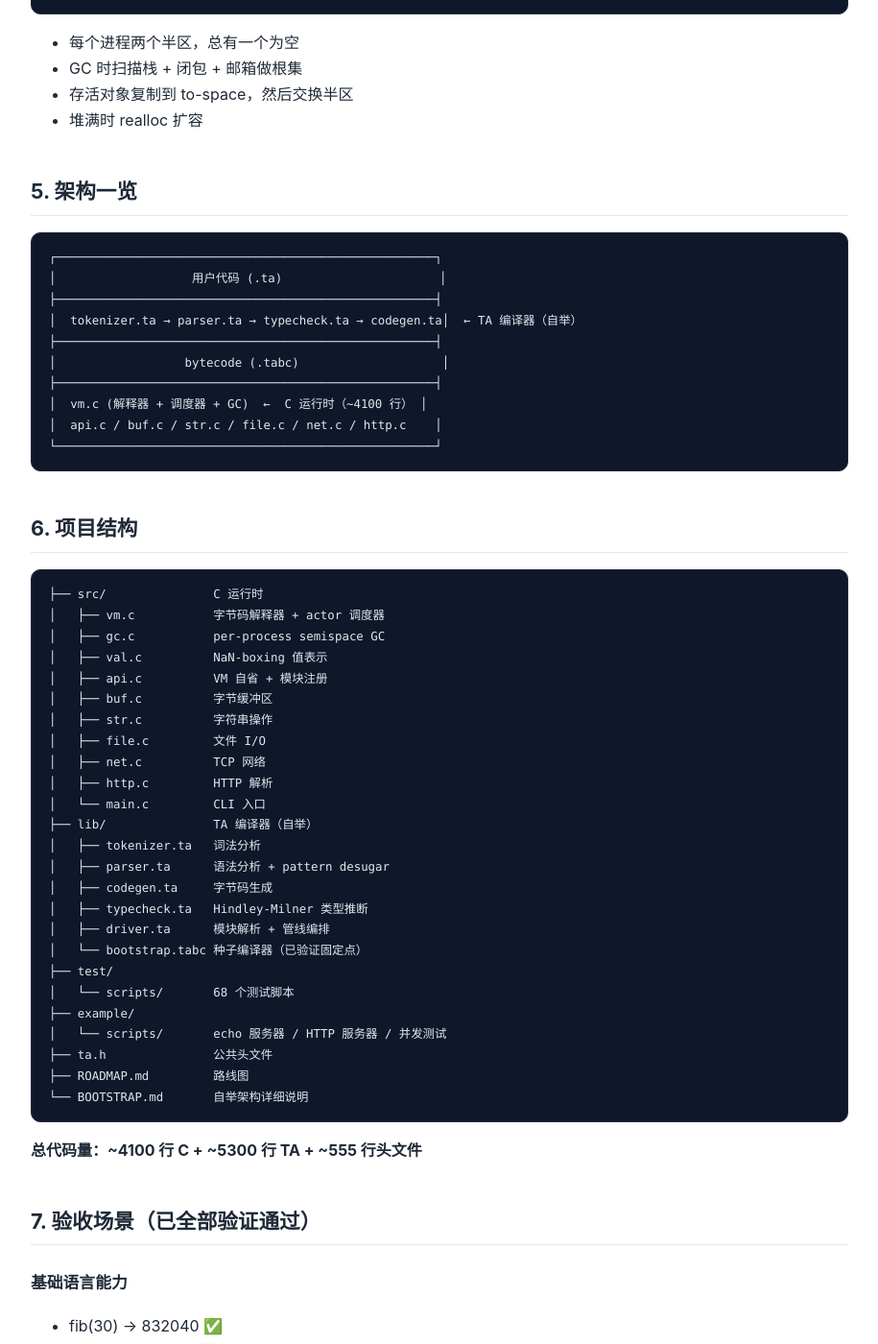
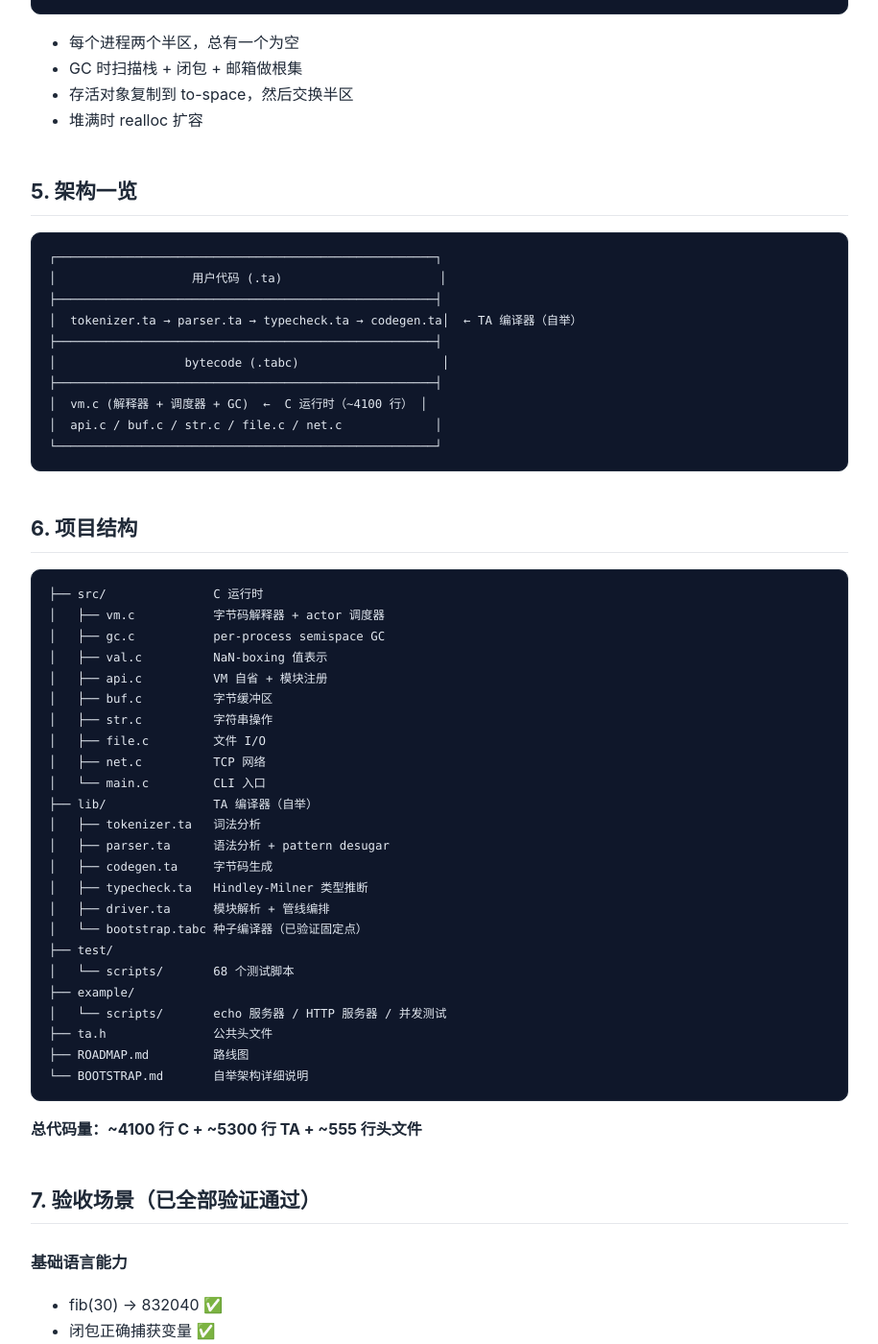
Before and after one commit to tiancaiamao/tinyactor, a Jekyll site: the page built from docs/design.md, in a window 1280 px wide and 1400 px high, scrolled down 6874 px. Shown: the whole window at 96% size, without its empty margins (182-1097 px from the left). Built offline with Jekyll 4.4.1, drawn with Linux system fonts in a browser that asks for light colours; our own code applies the rules of GitHub Pages for plain Markdown files.

Commit message:
http: eval follow-ups — withdraw http.* builtin promises from typecheck (layering), doc residue cleanup, serve_loop annotation, failsafe accounting, kv_server migrated to new API

````diff
--- a/docs/design.md
+++ b/docs/design.md
@@ -292,7 +292,7 @@ Per-process semispace copying GC：
 │                  bytecode (.tabc)                    │
 ├─────────────────────────────────────────────────────┤
 │  vm.c (解释器 + 调度器 + GC)  ←  C 运行时（~4100 行） │
-│  api.c / buf.c / str.c / file.c / net.c / http.c    │
+│  api.c / buf.c / str.c / file.c / net.c             │
 └─────────────────────────────────────────────────────┘
 ```
 
@@ -308,7 +308,6 @@ Per-process semispace copying GC：
 │   ├── str.c          字符串操作
 │   ├── file.c         文件 I/O
 │   ├── net.c          TCP 网络
-│   ├── http.c         HTTP 解析
 │   └── main.c         CLI 入口
 ├── lib/               TA 编译器（自举）
 │   ├── tokenizer.ta   词法分析
````
Also changed, not shown: ROADMAP.md (+2 -3 lines), docs/design-decisions.md (+1 -1 lines), README.md, 5 other files.
